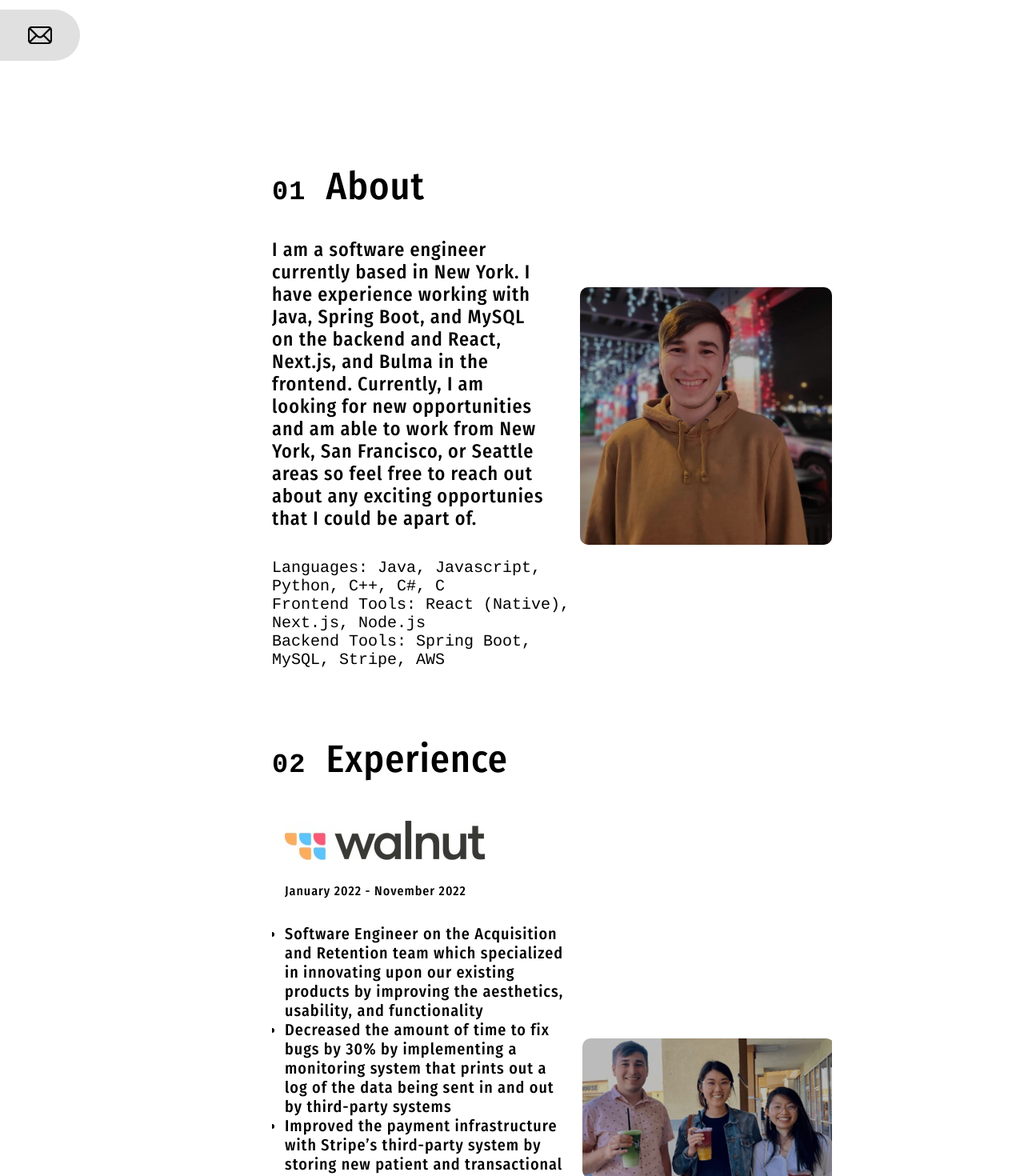
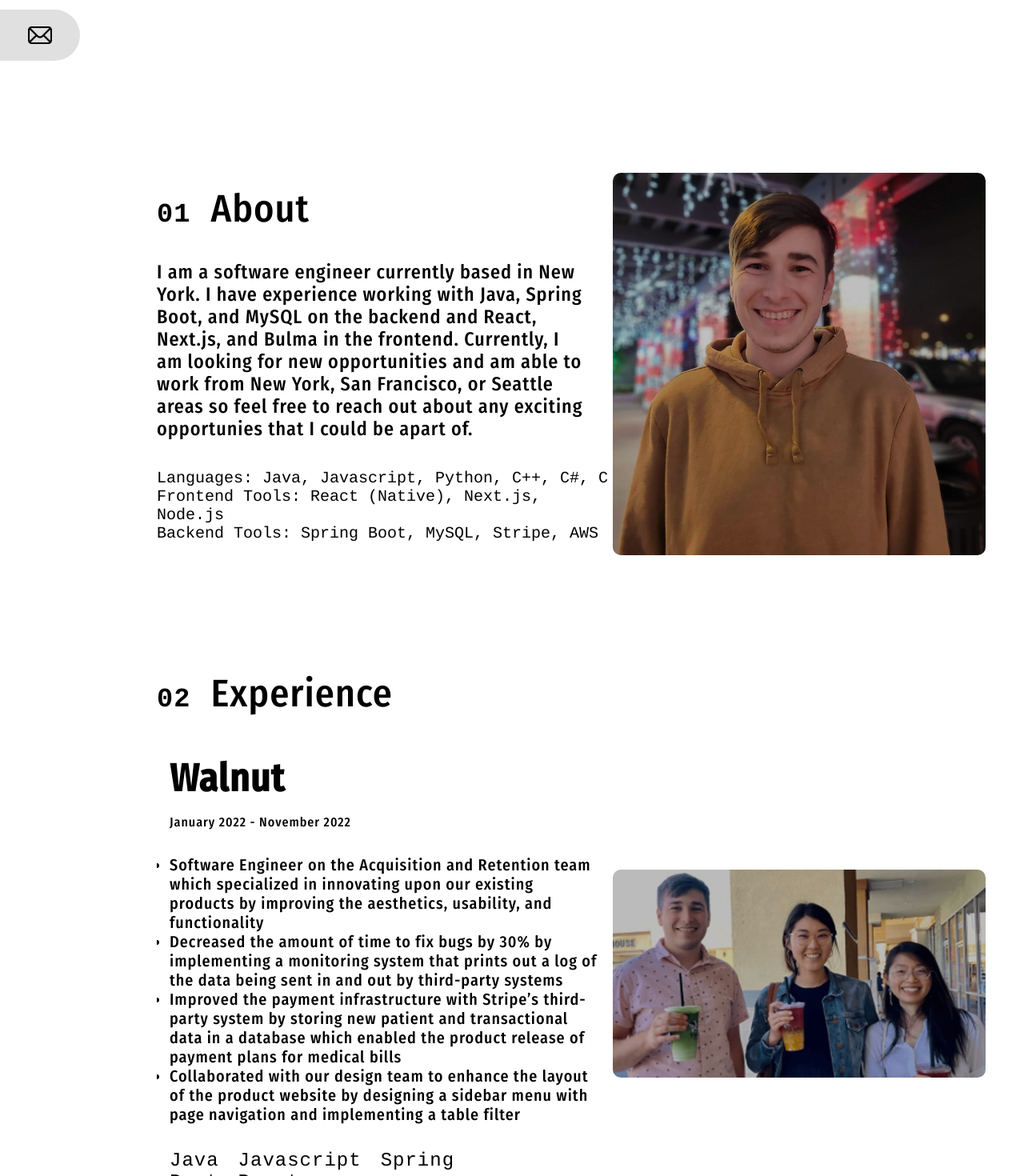
Before and after one commit to GregMerz/Portfolio, a React (Create React App) app: page / in a window 1280 px wide. Shown: the part 680-2150 px from the top of the page at 80% size. Built offline with nearby package versions, Linux system fonts and the light colour scheme; a web font is replaced by a local one.

Commit message:
Fixing spacing of sections

```diff
--- a/src/App.js
+++ b/src/App.js
@@ -6,30 +6,30 @@ import { BrowserRouter as Router } from 'react-router-dom'
 import React from 'react'
 import CustomCursor from './images/MusicNote.png'
 
-const Cursor = () => {
-  const cursorRef = React.useRef(null)
+// const Cursor = () => {
+//   const cursorRef = React.useRef(null)
 
-  React.useEffect(() => {
-    // document.getElementsByClassName()
-    document.addEventListener('mousemove', (event) => {
-      const { clientX, clientY } = event
-      const mouseX = clientX - cursorRef.current.clientWidth / 2
-      const mouseY = clientY - cursorRef.current.clientHeight / 2
-      if (mouseY <= -10) {
-        cursorRef.current.style.visibility = `hidden`
-      } else {
-        cursorRef.current.style.visibility = `visible`
-      }
-      cursorRef.current.style.transform = `translate3d(${mouseX + 5}px, ${
-        mouseY + 7
-      }px, 0) rotate(-60deg)`
-    })
-  }, [])
+//   React.useEffect(() => {
+//     // document.getElementsByClassName()
+//     document.addEventListener('mousemove', (event) => {
+//       const { clientX, clientY } = event
+//       const mouseX = clientX - cursorRef.current.clientWidth / 2
+//       const mouseY = clientY - cursorRef.current.clientHeight / 2
+//       if (mouseY <= -10) {
+//         cursorRef.current.style.visibility = `hidden`
+//       } else {
+//         cursorRef.current.style.visibility = `visible`
+//       }
+//       cursorRef.current.style.transform = `translate3d(${mouseX + 5}px, ${
+//         mouseY + 7
+//       }px, 0) rotate(-60deg)`
+//     })
+//   }, [])
 
-  return (
-    <img className="app-cursor" src={CustomCursor} alt="" ref={cursorRef} />
-  )
-}
+//   return (
+//     <img className="app-cursor" src={CustomCursor} alt="" ref={cursorRef} />
+//   )
+// }
 
 const useScroll = () => {
   const [state, setState] = useState({
@@ -56,7 +56,7 @@ function App() {
 
   return (
     <Router>
-      <Cursor />
+      {/* <Cursor /> */}
       <Sidebar scroll={scroll} />
       <Navbar scroll={scroll} />
       <Home scroll={scroll} />
--- a/src/components/Navbar/NavbarElements.js
+++ b/src/components/Navbar/NavbarElements.js
@@ -14,7 +14,7 @@ export const Header = styled.header`
   align-items: center;
   justify-content: space-between;
   font-family: Fira Sans;
-  z-index: 20;
+  z-index: 99;
   top: 0rem;
 
   @media (max-width: 40em) {
--- a/src/index.css
+++ b/src/index.css
@@ -43,7 +43,7 @@
   --secondary--color: black;
   --dark--text: black;
   --light--text: white;
-  cursor: none;
+  /* cursor: none; */
 }
 
 body {
--- a/src/pages/Home.js
+++ b/src/pages/Home.js
@@ -59,7 +59,7 @@ function Home({ scroll }) {
         </Content>
       </Page> */}
 
-      <Page id="about" num_pages={1}>
+      <Page id="about" num_pages={'auto'}>
         <Content>
           <Container>
             <Wrapper>
@@ -100,7 +100,8 @@ function Home({ scroll }) {
               <Wrapper>
                 <Info position="left">
                   <Title>
-                    <img src={WalnutLogo} alt="Walnut" />
+                    Walnut
+                    {/* <img src={WalnutLogo} alt="Walnut" /> */}
                     <p
                       style={{
                         fontSize: `1rem`,
--- a/src/pages/HomeElements.js
+++ b/src/pages/HomeElements.js
@@ -16,15 +16,15 @@ export const Page = styled.div`
 export const Content = styled.div`
   display: block;
   height: 100%;
-  padding-inline: 0 3rem 0 3rem;
+  padding: 3rem 3rem 0 3rem;
   margin: 0 0 0 3rem;
   position: relative;
   /* -moz-box-sizing: border-box;
   -webkit-box-sizing: border-box;  */
   box-sizing: border-box;
 
-  @media (min-width: 1240px) {
-    margin: 0 15rem 0 15rem;
+  @media (min-width: 1441px) {
+    margin-inline: 15rem;
   }
 `
 
@@ -44,6 +44,7 @@ export const BulletPoints = styled.li`
 export const Container = styled.div`
   width: 100%;
   height: 100%;
+  padding-block: 3rem;
 `
 
 export const Headline = styled.h1`
```
